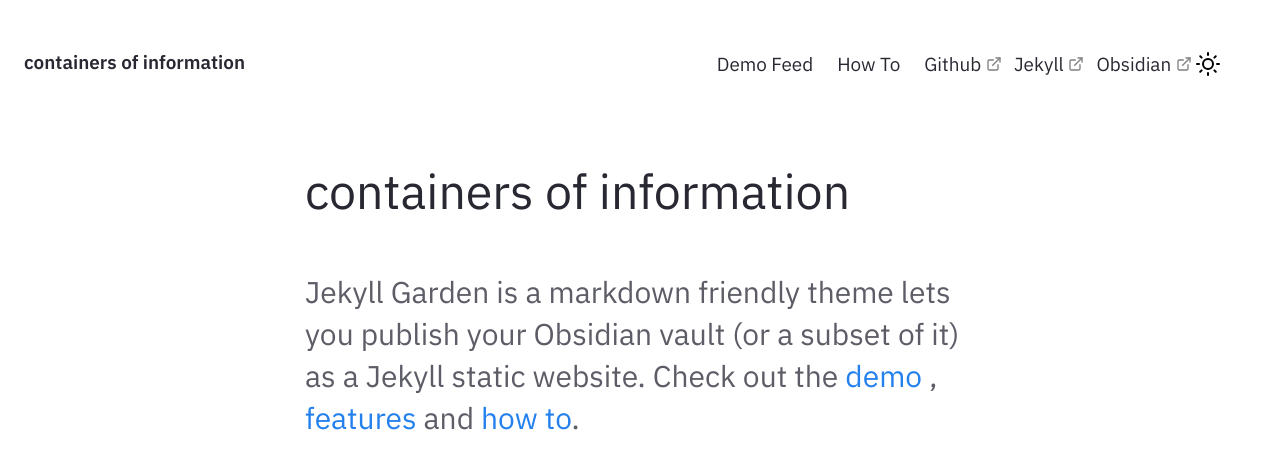
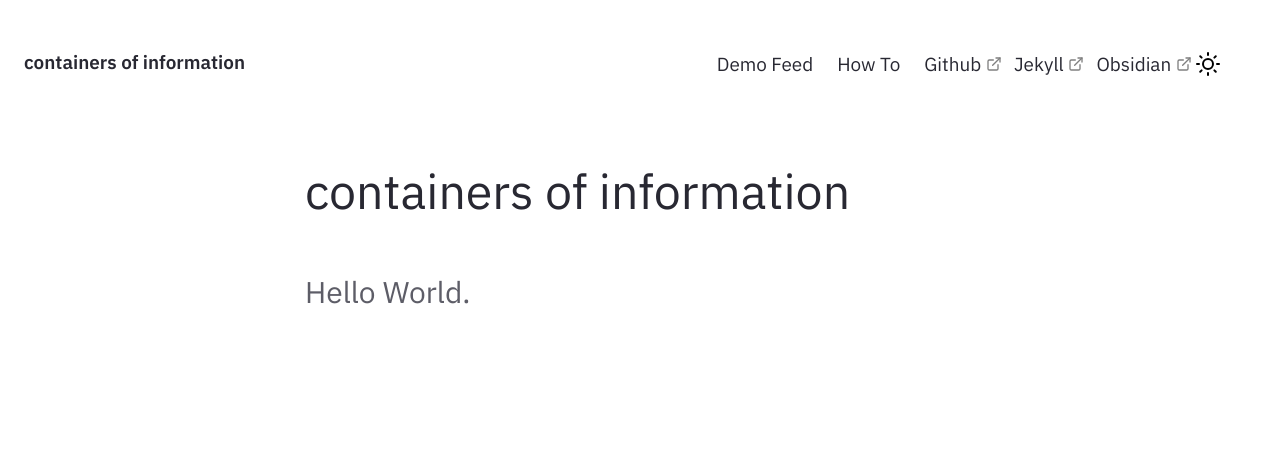
Before and after one commit to vladcampos/vladcampos.github.io, a Jekyll site: the page built from pages/index.md, in a window 1280 px wide. Shown: the top 469 px of the page. Built offline with Jekyll 4.4.1, drawn with Linux system fonts in a browser that asks for light colours.

Commit message:
Update Homepage.html

```diff
--- a/_includes/Homepage.html
+++ b/_includes/Homepage.html
@@ -1,7 +1,6 @@
 <div class="home-intro">
     <div class="jumbo">{{site.heading}} </div>
     <div class="home-sub-text"> <h3>
-        Jekyll Garden is a markdown friendly theme lets you publish your Obsidian vault (or a subset of it) as a Jekyll static website.
-        Check out the <a href="{{'/notes' | relative_url}}"> demo </a>, <a href="{{'/post/features' | relative_url}}"> features </a> and <a href="{{'/post/how-to' | relative_url}}"> how to</a>.
+        Hello World.
         </h3>
 </div> </div>
```
